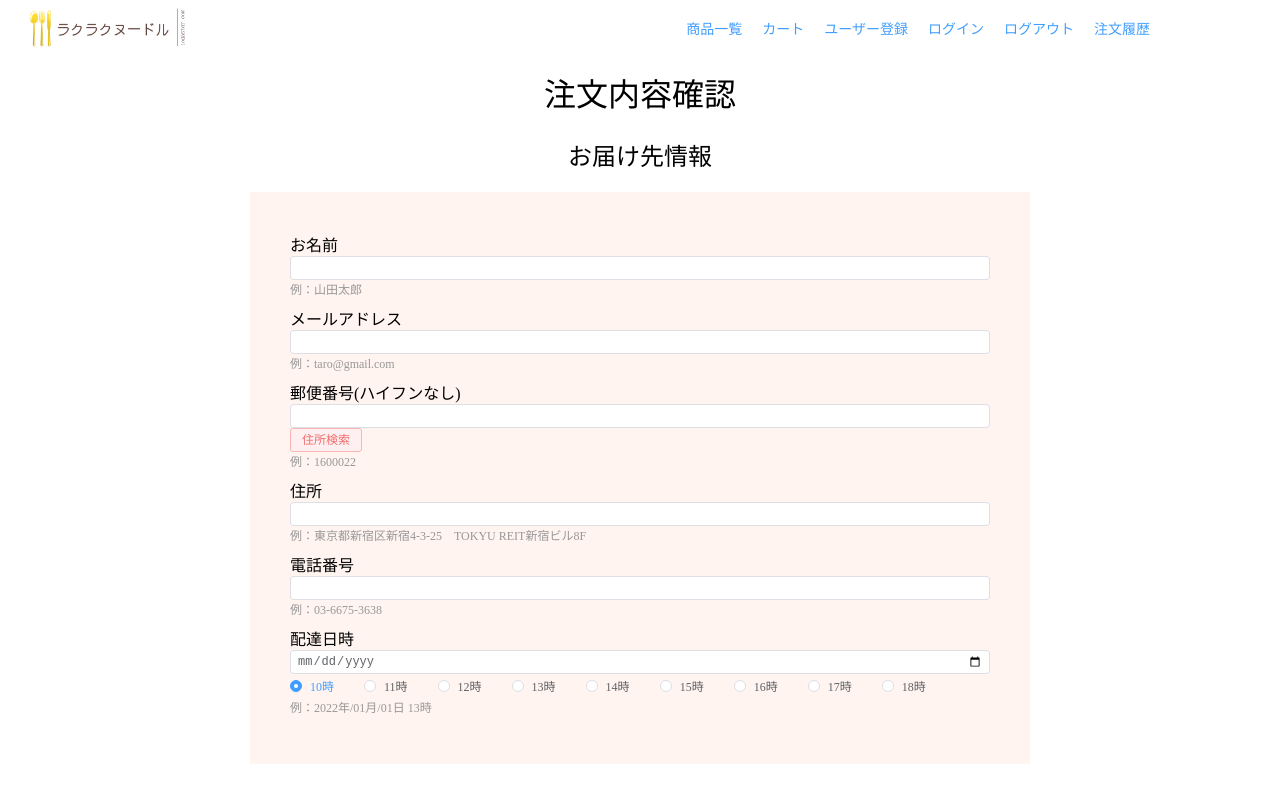
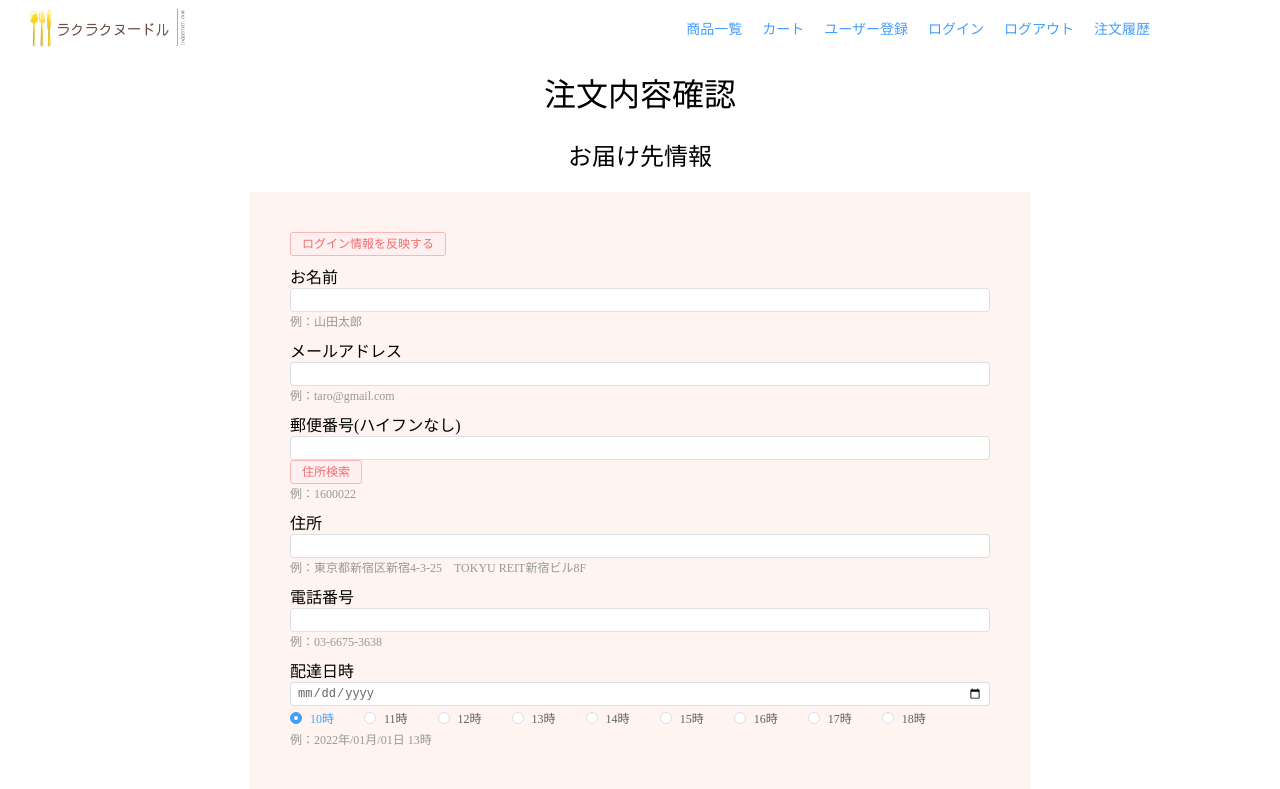
Before and after one commit to Mmy26/vue3-ecsite, a Vue app: page /orderConfirm in a window 1280 px wide. Shown: the top 789 px of the page. Built offline with nearby package versions, Linux system fonts and the light colour scheme.

Commit message:
ログインユーザー情報をフォームに反映する

```diff
--- a/components.d.ts
+++ b/components.d.ts
@@ -28,7 +28,6 @@ declare module '@vue/runtime-core' {
     IconEcosystem: typeof import('./src/components/icons/IconEcosystem.vue')['default']
     IconSupport: typeof import('./src/components/icons/IconSupport.vue')['default']
     IconTooling: typeof import('./src/components/icons/IconTooling.vue')['default']
-    Loading: typeof import('element-plus/es')['ElLoadingDirective']
     OrderItemFormList: typeof import('./src/components/OrderItemFormList.vue')['default']
     RouterLink: typeof import('vue-router')['RouterLink']
     RouterView: typeof import('vue-router')['RouterView']
--- a/src/views/OrderConfirm.vue
+++ b/src/views/OrderConfirm.vue
@@ -7,8 +7,9 @@ import axios from "axios";
 import { CartListKey } from "@/providers/useCartProvider";
 import OrderItemFormList from "@/components/OrderItemFormList.vue";
 import CreditCardPayment from "@/components/CreditCardPayment.vue";
+import type { constants } from "fs";
 
-const name = ref("");
+const userName = ref("");
 const mailAddress = ref("");
 const zipCode = ref("");
 const address = ref("");
@@ -44,11 +45,25 @@ onMounted(() => {
 });
 
 /**
+ * ログイン中のユーザー情報を取得する.
+ */
+const getUserInfo = () => {
+  console.log("ok");
+
+  const userInfo = userStore.currentUser.value;
+  userName.value = userInfo.name;
+  mailAddress.value = userInfo.email;
+  zipCode.value = userInfo.zipcode;
+  address.value = userInfo.address;
+  telephone.value = userInfo.telephone;
+};
+
+/**
  * 注文する.
  */
 const orderConfirm = async () => {
   // エラー処理
-  if (name.value === "") {
+  if (userName.value === "") {
     nameError.value = "名前が入力されていません";
     checkError.value = false;
   } else {
@@ -164,7 +179,7 @@ const orderConfirm = async () => {
       userId: currentUser.value.id,
       status: currentOrder.status,
       totalPrice: currentOrder.calcTotalPrice,
-      destinationName: name.value,
+      destinationName: userName.value,
       destinationEmail: mailAddress.value,
       destinationZipcode: zipCode.value.replace("-", ""),
       destinationAddress: address.value,
@@ -195,7 +210,7 @@ const orderConfirm = async () => {
     return;
   }
 
-  distinationName = name.value;
+  distinationName = userName.value;
   distinationEmail = mailAddress.value;
   distinationZipcode = zipCode.value;
   distinationAddress = address.value;
@@ -238,10 +253,18 @@ const getAddress = async () => {
       <h2 class="page-title">お届け先情報</h2>
       <div class="container">
         <div class="order-confirm-delivery-info">
+          <el-button
+            class="btn"
+            type="danger"
+            plain
+            size="small"
+            @click="getUserInfo"
+            >ログイン情報を反映する</el-button
+          >
           <div class="row">
             <div class="input-field">
               <label for="name">お名前</label>
-              <el-input v-model="name" size="small" />
+              <el-input v-model="userName" size="small" />
               <div class="ex">例：山田太郎</div>
             </div>
             <div class="errorMessages">{{ nameError }}</div>
@@ -355,6 +378,9 @@ const getAddress = async () => {
 <style scoped>
 @import url("@/assets/css/input-check.css");
 
+.btn {
+  margin-bottom: 8px;
+}
 .container {
   display: flex;
   justify-content: center;
```
Lines whose indentation alone changed are shown as unchanged.
